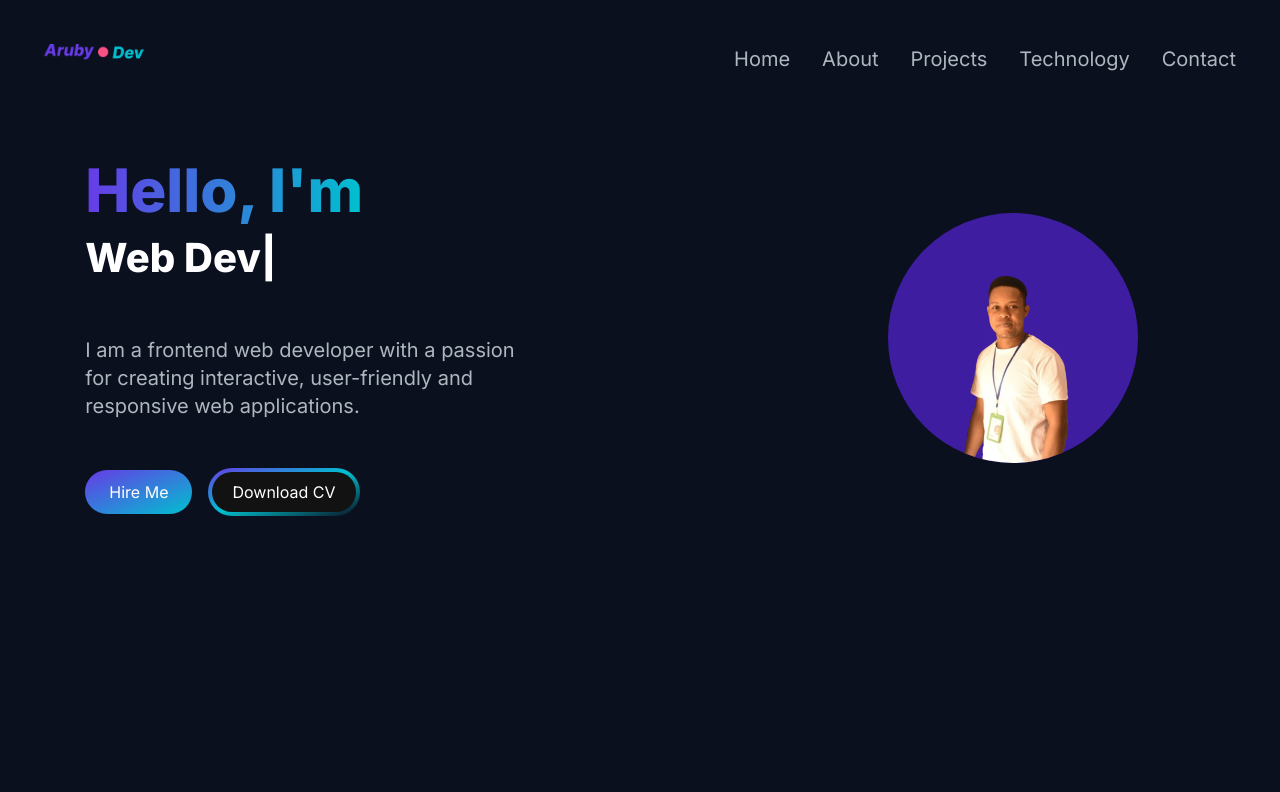
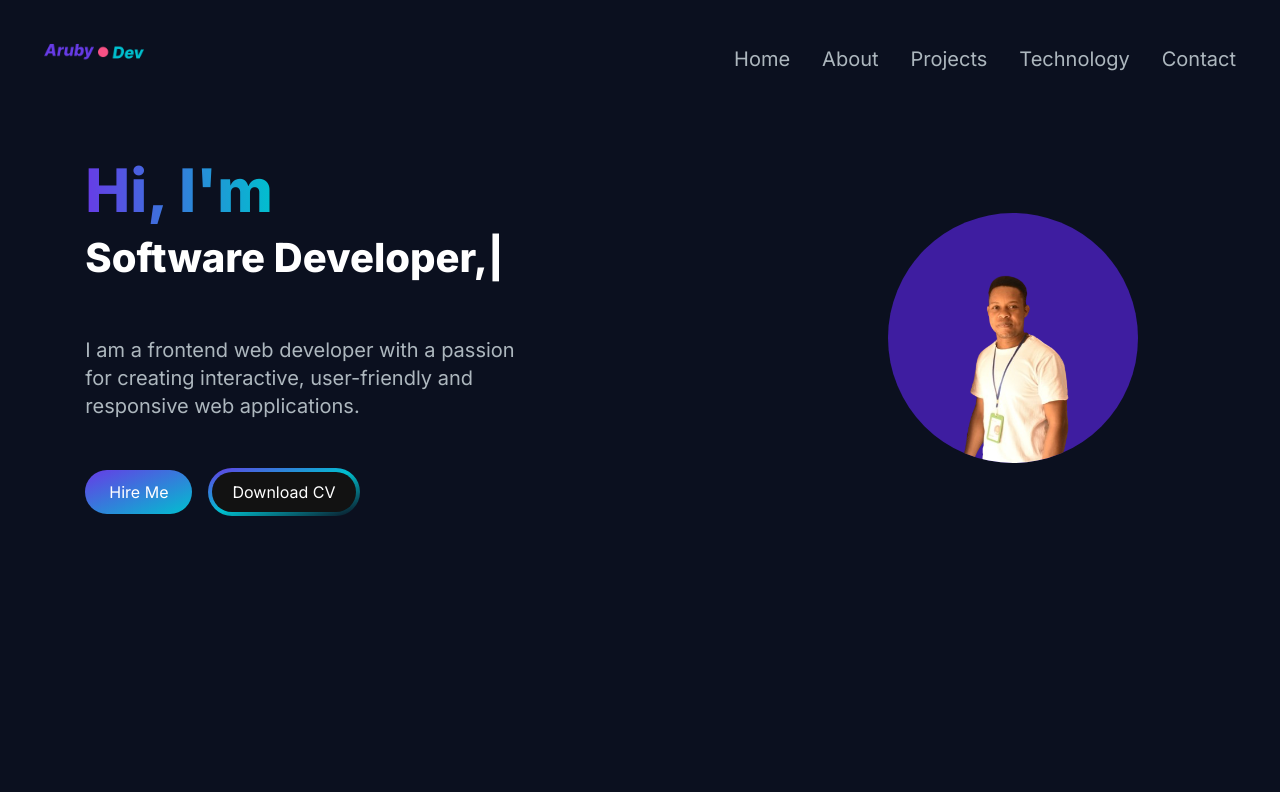
Before and after one commit to Ndukwechima/Chima-Aruby-dev-portfolio, a Next.js app: page / in a window 1280 px wide. Shown: the top 792 px of the page. Built offline with nearby package versions, Linux system fonts and the light colour scheme.

Commit message:
Make changes on my profile

```diff
--- a/app/components/HeroSection.js
+++ b/app/components/HeroSection.js
@@ -11,18 +11,16 @@ function HeroSection() {
         <div className="col-span-7 place-self-center text-center sm:text-left w-[80vw] md:w-[40vw] lg:w-[45vw]">
           <h1 className="text-white mb-4 text-4xl sm:text-5xl lg:text-6xl font-extrabold h-[20vh] md:h-[20vh] lg:h-[20vh]">
             <span className="text-transparent bg-clip-text bg-gradient-to-r from-[#673be6] to-[#00c0cf]">
-              Hello, I&apos;m
+              Hi, I&apos;m
             </span>
             <br></br>
             <TypeAnimation
               sequence={[
                 " Chima Arubuike",
                 1000,
-                "Frontend",
+                "Front-end",
                 1000,
-                "Web Developer,",
-                1000,
-                "UI/UX Designer",
+                "Software Developer,",
                 1000,
               ]}
               wrapper="span"
```
